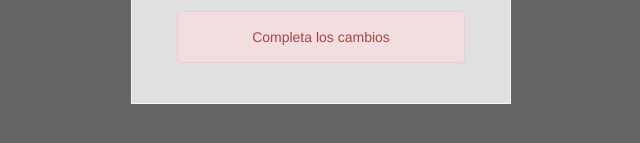
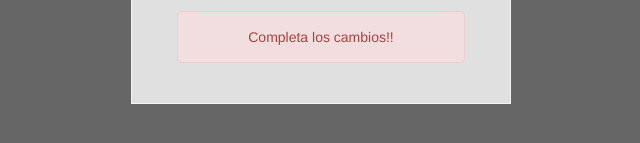
Before and after one commit to karacolina/formulario-js, a plain HTML site: page index.html in a window 1280 px wide. Both pictures are taken after typing "Sample", "Sample", "name@example.com", "5551234", "Sample123" into the empty fields and a click on the button "Enviar". Shown: the part 429-572 px from the top of the page, 319-959 px from the left. Drawn offline with nearby package versions, Linux system fonts and the light colour scheme.

Commit message:
cambios mensaje error

```diff
--- a/index.html
+++ b/index.html
@@ -27,7 +27,7 @@
 				<button type="submit" class="btn btn-primary boton">Enviar</button>
 			</form>
 
-			<div id="error" class='alert alert-danger' role="alert"><p>Completa los cambios</p></div>
+			<div id="error" class='alert alert-danger' role="alert"><p>Completa los cambios!!</p></div>
 		</div>
 
 
```
